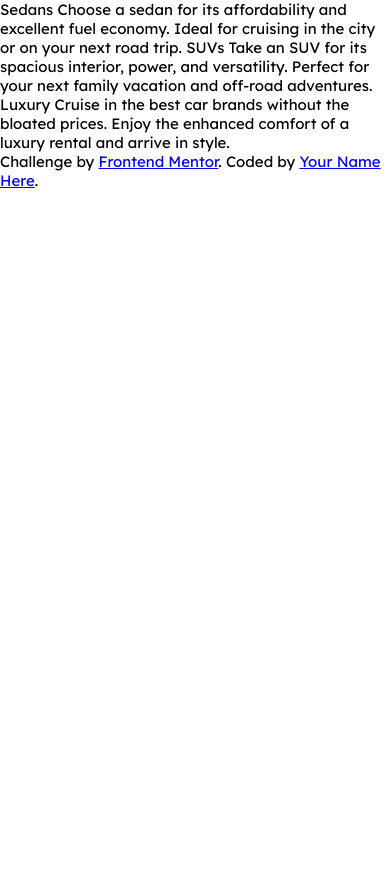
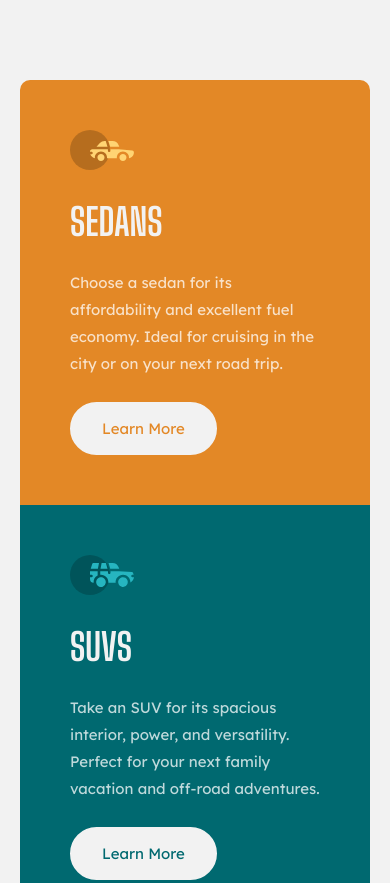
Before and after one commit to lukaszkus/3-column-component, a website: page index.html in a window 390 px wide. Shown: the top 883 px of the page. Before the commit the page ends 844 px from the top, so only its background shows below. Drawn offline with Linux system fonts and the light colour scheme.

Commit message:
mobile layout finished

```diff
--- a/index.html
+++ b/index.html
@@ -11,22 +11,44 @@
 
 </head>
 <body>
+  <section class="three-columns">
 
-  Sedans
-  Choose a sedan for its affordability and excellent fuel economy. Ideal for cruising in the city
-  or on your next road trip.
+    <div class="column column--one">
+      <img class="column__icon" src="images/icon-sedans.svg" alt="sedan"/>
+      <h3 class="column__title">SEDANS</h3>
+      <p class="column__txt">
+        Choose a sedan for its affordability and excellent fuel economy. Ideal for cruising in the city
+        or on your next road trip.
+      </p>
+      <a href="/" class="column__btn column__btn--one">Learn More</a>
+    </div>
 
-  SUVs
-  Take an SUV for its spacious interior, power, and versatility. Perfect for your next family vacation
-  and off-road adventures.
+    <div class="column column--two">
+      <img class="column__icon" src="images/icon-suvs.svg" alt="suv"/>
+      <h3 class="column__title">SUVS</h3>
+      <p class="column__txt">
+        Take an SUV for its spacious interior, power, and versatility. Perfect for your next family vacation and off-road adventures.
+      </p>
+      <a href="/" class="column__btn column__btn--two">Learn More</a>
 
-  Luxury
-  Cruise in the best car brands without the bloated prices. Enjoy the enhanced comfort of a luxury
-  rental and arrive in style.
+    </div>
+
+    <div class="column column--three">
+      <img class="column__icon" src="images/icon-luxury.svg" alt="cabrio"/>
+      <h3 class="column__title">LUXURY</h3>
+      <p class="column__txt">
+        Cruise in the best car brands without the bloated prices. Enjoy the enhanced comfort of a luxury
+        rental and arrive in style.
+      </p>
+      <a href="/" class="column__btn column__btn--three">Learn More</a>
+    </div>
+
+  </section>
 
   <div class="attribution">
-    Challenge by <a href="https://www.frontendmentor.io?ref=challenge" target="_blank">Frontend Mentor</a>.
-    Coded by <a href="#">Your Name Here</a>.
+    Challenge by <a href="https://www.frontendmentor.io?ref=challenge" target="_blank"> Frontend Mentor</a>.
+    Coded by <a href="https://github.com/lukaszkus/3-column-component">lukaszkus</a>.
   </div>
+
 </body>
 </html>
--- a/scss/main.scss
+++ b/scss/main.scss
@@ -1,7 +1,6 @@
 @import "./fonts";
 @import "./variables";
 
-//reset
 * {
   margin: 0;
   padding: 0;
@@ -13,5 +12,80 @@ html {
 }
 
 body {
+  background-color: $color-light;
+}
+
+.three-columns {
+  padding: 80px 20px;
+  .column {
+    padding: 0 50px;
+
+    &__icon {
+      padding: 50px 0 25px 0;
+    }
+
+    &__title {
+      font-family: $font-primary;
+      color: $color-light;
+      font-size: 2.5rem;
+      padding: 0 0 25px 0;
+    }
+
+    &__txt {
+      font-family: $font-secondary;
+      color: $color-transparent;
+      line-height: 1.8;
+      padding: 0 0 25px 0;
+    }
+
+    &__btn {
+      display: inline-block;
+      padding: 15px 30px;
+      background-color: $color-light;
+      font-family: $font-secondary;
+      text-decoration: none;
+      border-radius: 28px;
+      margin-bottom: 50px;
+      border: 2px solid $color-light;
+      &--one {
+        color: $color-accent;
+      }
+      &--two {
+        color: $color-dark;
+      }
+      &--three {
+        color: $color-very-dark;
+      }
+      &:hover {
+        background-color: transparent;
+        color: $color-light;
+        transition: ease-in-out 0.2s;
+      }
+    }
+
+    &--one {
+      background-color: $color-accent;
+      border-radius: 10px 10px 0 0;
+    }
+    &--two {
+      background-color: $color-dark;
+    }
+    &--three {
+      background-color: $color-very-dark;
+      border-radius: 0 0 10px 10px;
+    }
+  }
+}
+
+.attribution {
+  text-align: center;
+  padding-bottom: 10px;
+  font-size: 0.75rem;
   font-family: $font-secondary;
+  a {
+    color: gray;
+    &:hover {
+      color: $color-accent;
+    }
+  }
 }
```
Also changed, not shown: css/main.css, 1 other file.
